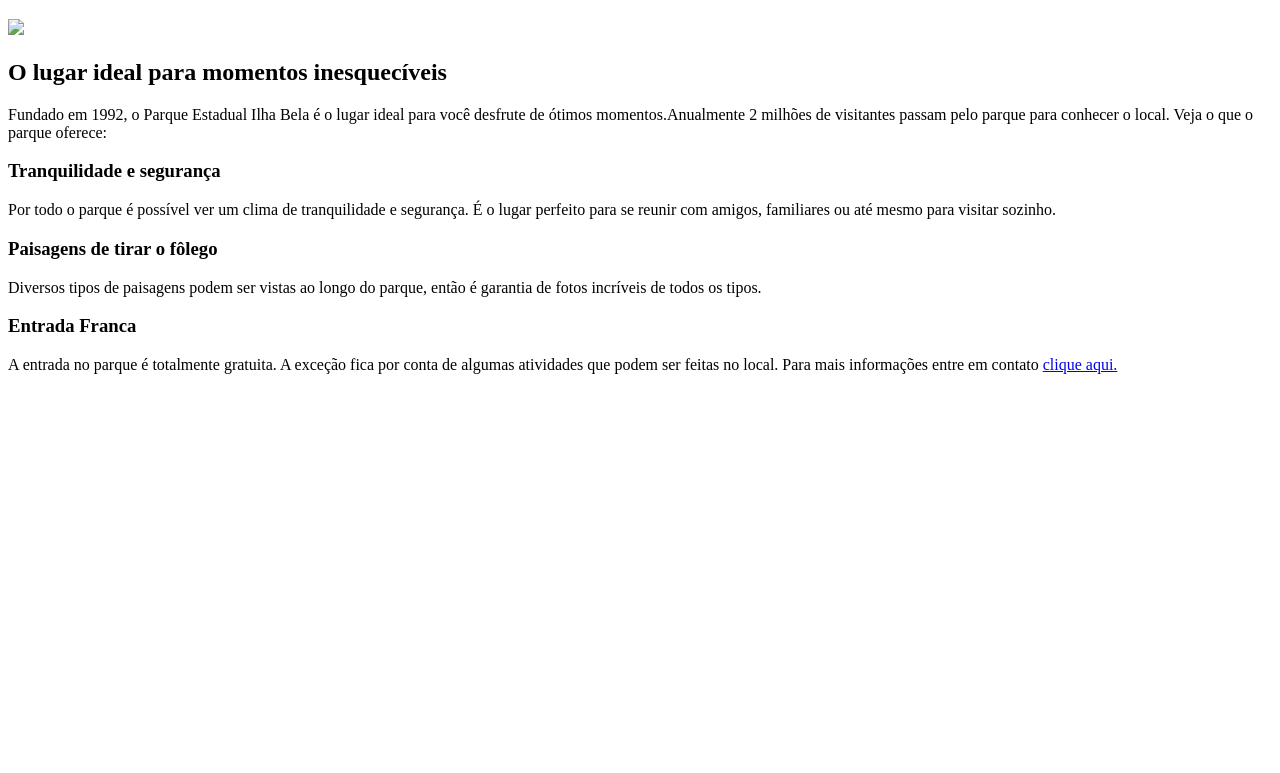
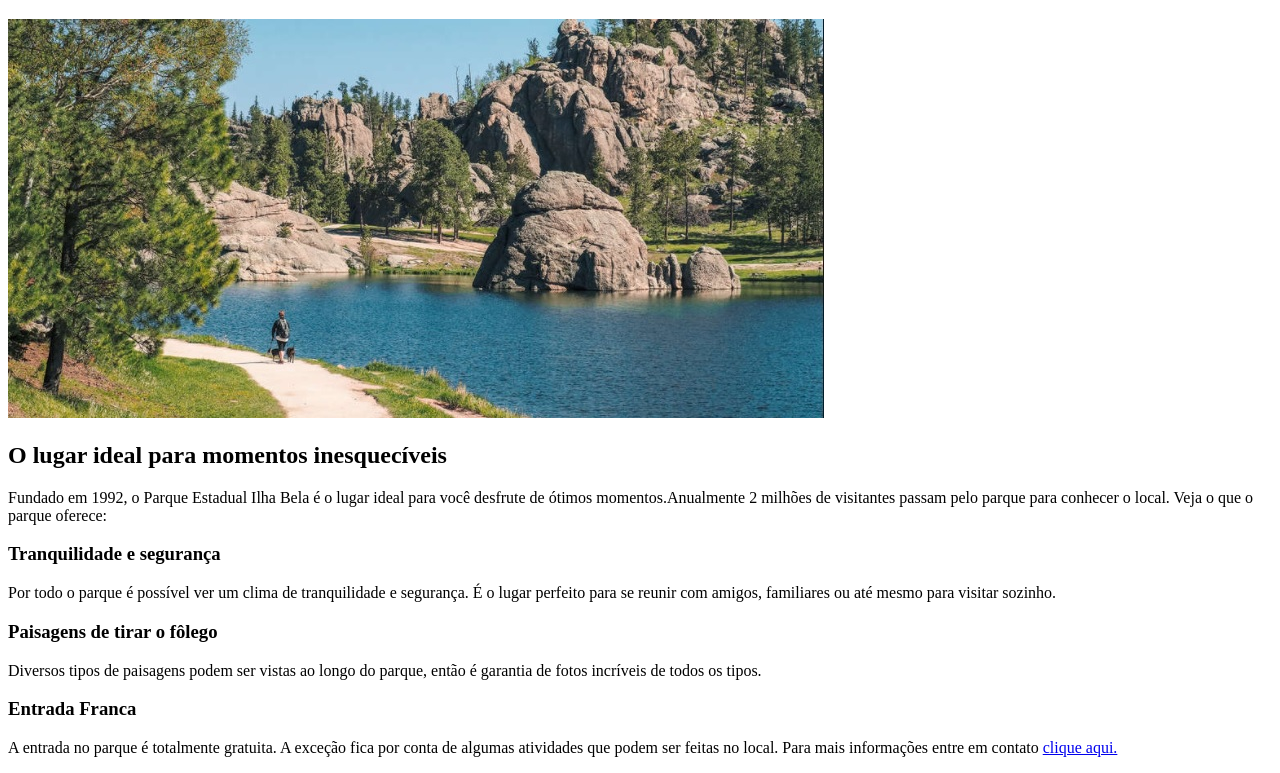
Before and after one commit to potterred/projeto-html, a plain HTML site: page projeto-html/index.html in a window 1280 px wide. Shown: the part 61-834 px from the top of the page. Before the commit the page ends 800 px from the top, so only its background shows below. Drawn offline with Linux system fonts and the light colour scheme.

Commit message:
Update index.html

```diff
--- a/projeto-html/index.html
+++ b/projeto-html/index.html
@@ -9,7 +9,7 @@
 
 <body>
     <h1>Parque Estadual Ilha Bela</h1>
-    <img src="/img/parque-ilha-bela.jpg">
+    <img src="/parque-ilha-bela.jpg">
 
     <h2>O lugar ideal para momentos inesquecíveis</h2>
     <p>Fundado em 1992, o Parque Estadual Ilha Bela é o lugar ideal para você desfrute de ótimos momentos.Anualmente 2
@@ -30,4 +30,5 @@
 
 </body>
 
+
 </html>
```
